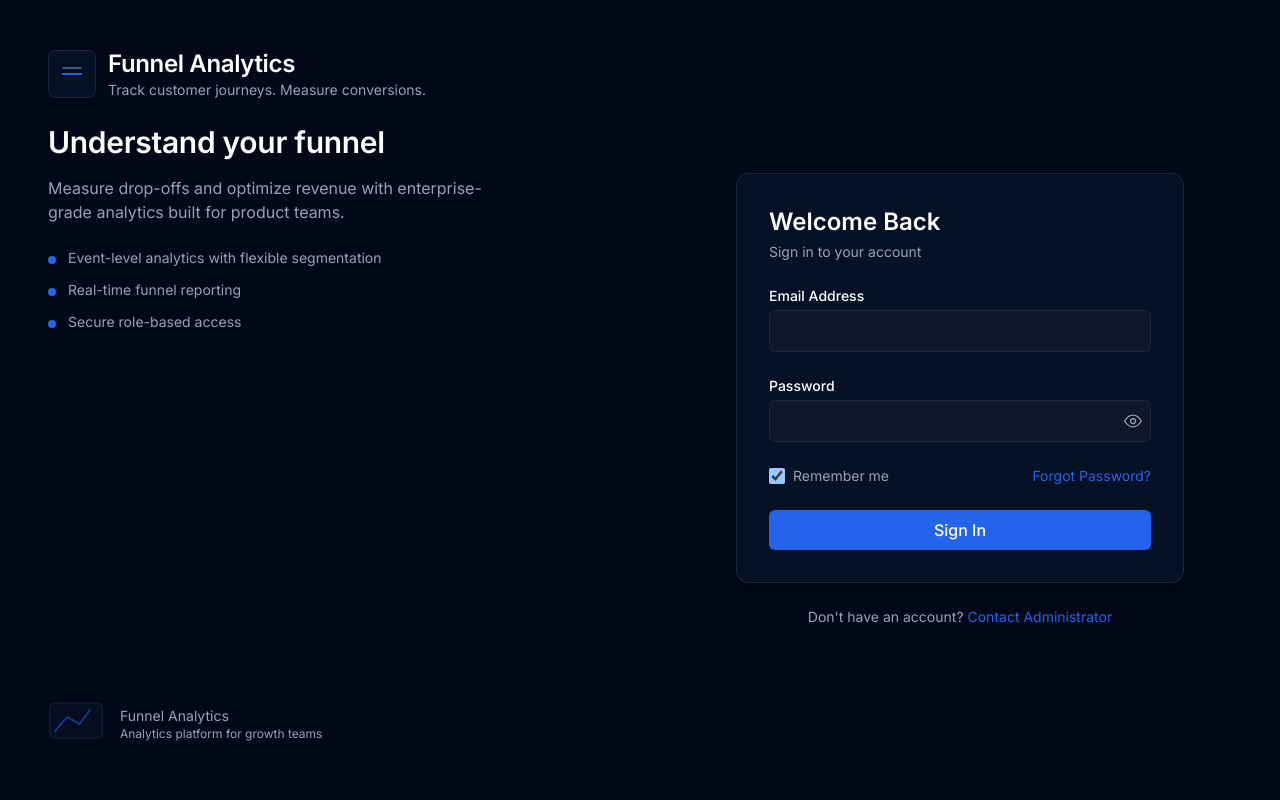
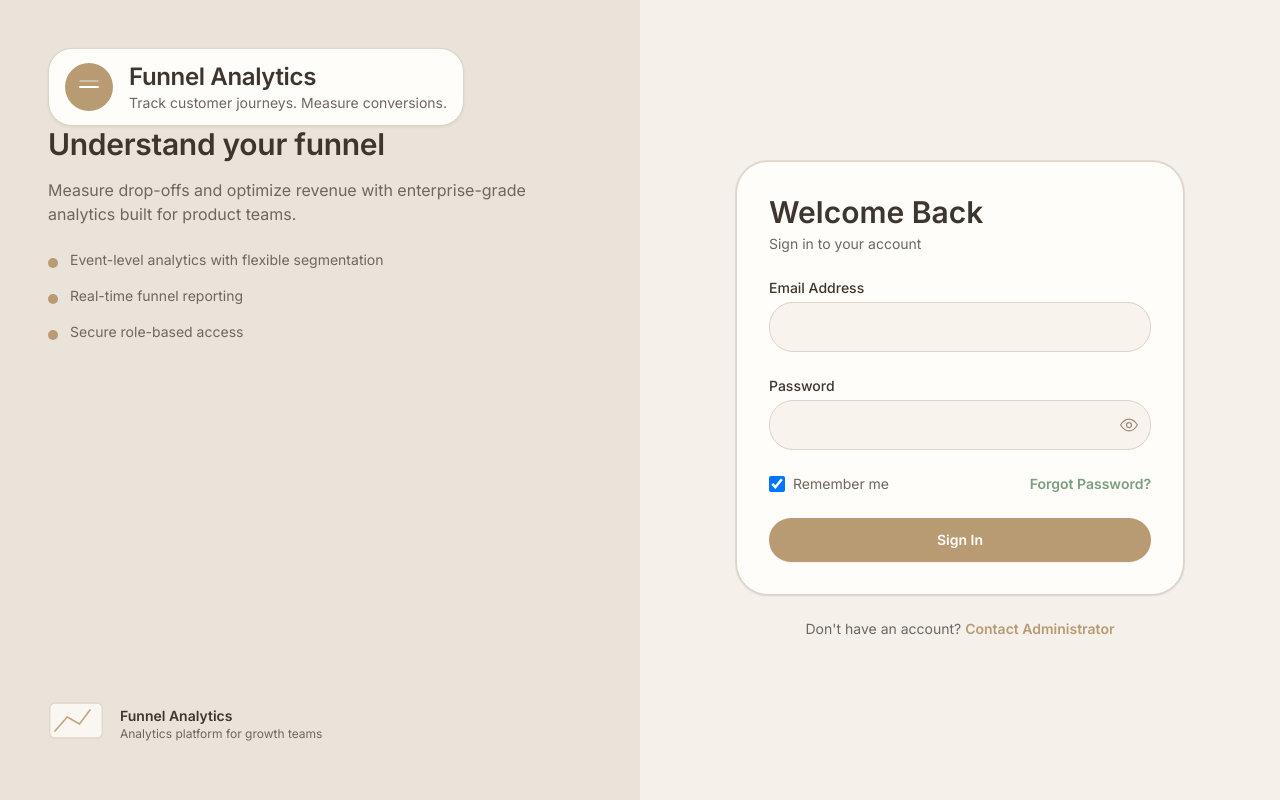
Before and after one commit to Ayush9049/customer-funnel, a React (Vite) app in the folder frontend/: page / in a window 1280 px wide. Built offline with nearby package versions, Linux system fonts and the light colour scheme; no server answers.

Commit message:
ui changes add

```diff
--- a/frontend/src/components/AuthLayout.tsx
+++ b/frontend/src/components/AuthLayout.tsx
@@ -6,61 +6,61 @@ type Props = {
 
 export default function AuthLayout({ children }: Props) {
   return (
-    <div className="min-h-screen flex bg-[#020817] text-white">
-      <div className="hidden md:flex w-1/2 p-12 flex-col justify-center gap-8 bg-gradient-to-b from-[#020817] to-[#020817]">
-        <div className="max-w-md">
-          <div className="flex items-center gap-3 mb-6">
-            <div className="w-12 h-12 rounded-lg bg-[#071126] flex items-center justify-center border border-[#1e293b]">
+    <div className="min-h-screen flex flex-col md:flex-row bg-[#F5F1EA] text-[#3E362E]">
+      <div className="hidden md:flex w-1/2 p-12 flex-col justify-center gap-10 bg-[#EAE3D9]">
+        <div className="max-w-lg">
+          <div className="inline-flex items-center gap-4 rounded-3xl bg-[#FFFDF9] border border-[#DDD3C6] px-4 py-3 shadow-soft">
+            <div className="w-12 h-12 rounded-3xl bg-[#B89B72] flex items-center justify-center text-white">
               <svg width="24" height="24" viewBox="0 0 24 24" fill="none" xmlns="http://www.w3.org/2000/svg">
-                <path d="M3 12h18" stroke="#2563eb" strokeWidth="2" strokeLinecap="round" strokeLinejoin="round" />
-                <path d="M3 6h18" stroke="#94a3b8" strokeWidth="1.2" strokeLinecap="round" strokeLinejoin="round" />
+                <path d="M3 12h18" stroke="currentColor" strokeWidth="2" strokeLinecap="round" strokeLinejoin="round" />
+                <path d="M3 6h18" stroke="rgba(255,255,255,0.7)" strokeWidth="1.2" strokeLinecap="round" strokeLinejoin="round" />
               </svg>
             </div>
             <div>
               <h1 className="text-2xl font-semibold">Funnel Analytics</h1>
-              <p className="text-sm text-[#94a3b8]">Track customer journeys. Measure conversions.</p>
+              <p className="text-sm text-[#6F665E]">Track customer journeys. Measure conversions.</p>
             </div>
           </div>
 
-          <h2 className="text-3xl font-semibold mb-4">Understand your funnel</h2>
-          <p className="text-[#94a3b8] mb-6">Measure drop-offs and optimize revenue with enterprise-grade analytics built for product teams.</p>
+          <h2 className="text-3xl font-semibold mb-4 text-[#3E362E]">Understand your funnel</h2>
+          <p className="text-[#6F665E] mb-6">Measure drop-offs and optimize revenue with enterprise-grade analytics built for product teams.</p>
 
-          <ul className="space-y-3 text-sm">
+          <ul className="space-y-4 text-sm">
             <li className="flex items-start gap-3">
-              <div className="w-2 h-2 rounded-full bg-[#2563eb] mt-2" />
-              <span className="text-[#94a3b8]">Event-level analytics with flexible segmentation</span>
+              <div className="w-2.5 h-2.5 rounded-full bg-[#B89B72] mt-2" />
+              <span className="text-[#6F665E]">Event-level analytics with flexible segmentation</span>
             </li>
             <li className="flex items-start gap-3">
-              <div className="w-2 h-2 rounded-full bg-[#2563eb] mt-2" />
-              <span className="text-[#94a3b8]">Real-time funnel reporting</span>
+              <div className="w-2.5 h-2.5 rounded-full bg-[#B89B72] mt-2" />
+              <span className="text-[#6F665E]">Real-time funnel reporting</span>
             </li>
             <li className="flex items-start gap-3">
-              <div className="w-2 h-2 rounded-full bg-[#2563eb] mt-2" />
-              <span className="text-[#94a3b8]">Secure role-based access</span>
+              <div className="w-2.5 h-2.5 rounded-full bg-[#B89B72] mt-2" />
+              <span className="text-[#6F665E]">Secure role-based access</span>
             </li>
           </ul>
         </div>
 
-        <div className="mt-auto flex items-center gap-4 text-sm text-[#94a3b8]">
-          <svg width="56" height="56" viewBox="0 0 64 64" fill="none" xmlns="http://www.w3.org/2000/svg" className="opacity-60">
-            <rect x="2" y="8" width="60" height="40" rx="6" stroke="#1e293b" strokeWidth="1.5" fill="#071126" />
-            <path d="M8 40L22 24L36 32L48 16" stroke="#2563eb" strokeWidth="2" strokeLinecap="round" strokeLinejoin="round" />
+        <div className="mt-auto flex items-center gap-4 text-sm text-[#6F665E]">
+          <svg width="56" height="56" viewBox="0 0 64 64" fill="none" xmlns="http://www.w3.org/2000/svg" className="opacity-80">
+            <rect x="2" y="8" width="60" height="40" rx="6" stroke="#DDD3C6" strokeWidth="1.5" fill="#FFFDF9" />
+            <path d="M8 40L22 24L36 32L48 16" stroke="#B89B72" strokeWidth="2" strokeLinecap="round" strokeLinejoin="round" />
           </svg>
           <div>
-            <div className="text-sm">Funnel Analytics</div>
-            <div className="text-xs text-[#94a3b8]">Analytics platform for growth teams</div>
+            <div className="text-sm font-semibold text-[#3E362E]">Funnel Analytics</div>
+            <div className="text-xs text-[#6F665E]">Analytics platform for growth teams</div>
           </div>
         </div>
       </div>
 
-      <div className="flex-1 flex items-center justify-center p-6">
+      <div className="flex-1 flex items-center justify-center px-6 py-10">
         <div className="w-full max-w-md">
-          <div className="bg-[#071126] border border-[#1e293b] rounded-xl shadow-md p-8">
+          <div className="bg-[#FFFDF9] border border-[#DDD3C6] rounded-[32px] shadow-soft p-8 ring-1 ring-[#DDD3C6]/70">
             {children}
           </div>
 
-          <div className="mt-6 text-center text-sm text-[#94a3b8]">
-            Don't have an account? <span className="text-[#2563eb]">Contact Administrator</span>
+          <div className="mt-6 text-center text-sm text-[#6F665E]">
+            Don't have an account? <span className="font-semibold text-[#B89B72]">Contact Administrator</span>
           </div>
         </div>
       </div>
--- a/frontend/src/components/LoginForm.tsx
+++ b/frontend/src/components/LoginForm.tsx
@@ -117,18 +117,18 @@ async function handleSubmit(e: React.FormEvent) {
   return (
     <form onSubmit={handleSubmit} className="space-y-6" aria-label="login form">
       <div>
-        <h3 className="text-2xl font-semibold">Welcome Back</h3>
-        <p className="mt-1 text-sm text-[#94a3b8]">Sign in to your account</p>
+        <h3 className="text-3xl font-semibold text-[#3E362E]">Welcome Back</h3>
+        <p className="mt-1 text-sm text-[#6F665E]">Sign in to your account</p>
       </div>
 
       {error && (
-        <div className="bg-[#111827] border border-[#1e293b] text-sm text-white p-3 rounded-md">
+        <div className="rounded-3xl border border-[#F1D2CB] bg-[#FBEFEA] px-4 py-3 text-sm text-[#8A4236]">
           {error}
         </div>
       )}
 
       <div>
-        <label htmlFor="email" className="block text-sm font-medium text-white">
+        <label htmlFor="email" className="block text-sm font-medium text-[#3E362E]">
           Email Address
         </label>
         <div className="mt-1">
@@ -139,16 +139,16 @@ async function handleSubmit(e: React.FormEvent) {
             autoComplete="email"
             value={email}
             onChange={(e) => setEmail(e.target.value)}
-            className="w-full rounded-md bg-[#0f172a] border border-[#1e293b] px-3 py-2 text-white placeholder:text-[#94a3b8] focus:outline-none focus:ring-2 focus:ring-[#2563eb] transition"
+            className="w-full rounded-3xl border border-[#DDD3C6] bg-[#F8F4ED] px-4 py-3 text-[#3E362E] placeholder:text-[#9B8F7E] focus:border-[#B89B72] focus:ring-2 focus:ring-[#B89B72]/20"
             aria-invalid={!!emailError}
             aria-describedby={emailError ? "email-error" : undefined}
           />
         </div>
-        {emailError && <p id="email-error" className="mt-1 text-sm text-[#ff7b7b]">{emailError}</p>}
+        {emailError && <p id="email-error" className="mt-1 text-sm text-[#B97A6A]">{emailError}</p>}
       </div>
 
       <div>
-        <label htmlFor="password" className="block text-sm font-medium text-white">
+        <label htmlFor="password" className="block text-sm font-medium text-[#3E362E]">
           Password
         </label>
         <div className="mt-1 relative">
@@ -159,7 +159,7 @@ async function handleSubmit(e: React.FormEvent) {
             autoComplete="current-password"
             value={password}
             onChange={(e) => setPassword(e.target.value)}
-            className="w-full rounded-md bg-[#0f172a] border border-[#1e293b] px-3 py-2 text-white placeholder:text-[#94a3b8] focus:outline-none focus:ring-2 focus:ring-[#2563eb] transition"
+            className="w-full rounded-3xl border border-[#DDD3C6] bg-[#F8F4ED] px-4 py-3 text-[#3E362E] placeholder:text-[#9B8F7E] focus:border-[#B89B72] focus:ring-2 focus:ring-[#B89B72]/20"
             aria-invalid={!!passwordError}
             aria-describedby={passwordError ? "password-error" : undefined}
           />
@@ -167,37 +167,37 @@ async function handleSubmit(e: React.FormEvent) {
           <button
             type="button"
             onClick={() => setShowPassword((s) => !s)}
-            className="absolute right-2 top-1/2 -translate-y-1/2 text-[#94a3b8]"
+            className="absolute right-3 top-1/2 -translate-y-1/2 text-[#9B8F7E]"
             aria-label={showPassword ? "Hide password" : "Show password"}
           >
             {showPassword ? (
               <svg width="20" height="20" viewBox="0 0 24 24" fill="none" xmlns="http://www.w3.org/2000/svg">
-                <path d="M3 3l18 18" stroke="#94a3b8" strokeWidth="2" strokeLinecap="round" strokeLinejoin="round" />
-                <path d="M10.58 10.58a3 3 0 104.24 4.24" stroke="#94a3b8" strokeWidth="2" strokeLinecap="round" strokeLinejoin="round" />
+                <path d="M3 3l18 18" stroke="#9B8F7E" strokeWidth="2" strokeLinecap="round" strokeLinejoin="round" />
+                <path d="M10.58 10.58a3 3 0 104.24 4.24" stroke="#9B8F7E" strokeWidth="2" strokeLinecap="round" strokeLinejoin="round" />
               </svg>
             ) : (
               <svg width="20" height="20" viewBox="0 0 24 24" fill="none" xmlns="http://www.w3.org/2000/svg">
-                <path d="M2 12s4-7 10-7 10 7 10 7-4 7-10 7S2 12 2 12z" stroke="#94a3b8" strokeWidth="1.5" strokeLinecap="round" strokeLinejoin="round" />
-                <circle cx="12" cy="12" r="3" stroke="#94a3b8" strokeWidth="1.5" />
+                <path d="M2 12s4-7 10-7 10 7 10 7-4 7-10 7S2 12 2 12z" stroke="#9B8F7E" strokeWidth="1.5" strokeLinecap="round" strokeLinejoin="round" />
+                <circle cx="12" cy="12" r="3" stroke="#9B8F7E" strokeWidth="1.5" />
               </svg>
             )}
           </button>
         </div>
-        {passwordError && <p id="password-error" className="mt-1 text-sm text-[#ff7b7b]">{passwordError}</p>}
+        {passwordError && <p id="password-error" className="mt-1 text-sm text-[#B97A6A]">{passwordError}</p>}
       </div>
 
       <div className="flex items-center justify-between">
-        <label className="flex items-center gap-2 text-sm text-[#94a3b8]">
+        <label className="flex items-center gap-2 text-sm text-[#6F665E]">
           <input
             type="checkbox"
             checked={remember}
             onChange={(e) => setRemember(e.target.checked)}
-            className="h-4 w-4 rounded bg-[#0f172a] border border-[#1e293b]"
+            className="h-4 w-4 rounded border border-[#DDD3C6] bg-[#FFFDF9] text-[#B89B72] focus:ring-[#B89B72]"
           />
           Remember me
         </label>
 
-        <a href="#" className="text-sm text-[#2563eb]">
+        <a href="#" className="text-sm font-semibold text-[#7A9E7E] hover:text-[#5B7B61]">
           Forgot Password?
         </a>
       </div>
@@ -206,7 +206,7 @@ async function handleSubmit(e: React.FormEvent) {
         <button
           type="submit"
           disabled={loading}
-          className="w-full inline-flex items-center justify-center gap-2 rounded-md bg-[#2563eb] px-4 py-2 text-white font-medium hover:brightness-95 disabled:opacity-60"
+          className="w-full inline-flex items-center justify-center gap-2 rounded-3xl bg-[#B89B72] px-4 py-3 text-sm font-semibold text-white shadow-button hover:bg-[#A88A61] disabled:opacity-60"
         >
           {loading && (
             <svg className="animate-spin -ml-1 mr-2 h-5 w-5 text-white" xmlns="http://www.w3.org/2000/svg" fill="none" viewBox="0 0 24 24">
--- a/frontend/src/index.css
+++ b/frontend/src/index.css
@@ -5,9 +5,10 @@
 @tailwind utilities;
 
 :root {
-  color-scheme: dark;
+  color-scheme: light;
   font-family: 'Inter', system-ui, -apple-system, BlinkMacSystemFont, 'Segoe UI', sans-serif;
-  background-color: #000000;
+  background-color: #F5F1EA;
+  color: #3E362E;
 }
 
 html,
@@ -18,8 +19,8 @@ body,
 
 body {
   margin: 0;
-  background-color: #000000;
-  color: #F8FAFC;
+  background-color: #F5F1EA;
+  color: #3E362E;
   -webkit-font-smoothing: antialiased;
   -moz-osx-font-smoothing: grayscale;
 }
@@ -28,7 +29,6 @@ body {
   box-sizing: border-box;
 }
 
-/* Professional typography enhancements */
 h1 {
   letter-spacing: -0.015em;
 }
@@ -37,37 +37,38 @@ h2 {
   letter-spacing: -0.01em;
 }
 
-/* Input and select styling enhancements */
 input,
-select {
+select,
+textarea,
+button {
   transition: all 0.2s ease;
 }
 
 input:focus,
-select:focus {
+select:focus,
+textarea:focus,
+button:focus {
   outline: none;
 }
 
-/* Smooth button transitions */
 button {
-  transition: all 0.2s ease;
+  cursor: pointer;
 }
 
-/* Scrollbar styling */
 ::-webkit-scrollbar {
-  width: 8px;
-  height: 8px;
+  width: 10px;
+  height: 10px;
 }
 
 ::-webkit-scrollbar-track {
-  background: transparent;
+  background: #EAE3D9;
 }
 
 ::-webkit-scrollbar-thumb {
-  background: #d1d5db;
-  border-radius: 4px;
+  background: #DDD3C6;
+  border-radius: 9999px;
 }
 
 ::-webkit-scrollbar-thumb:hover {
-  background: #9ca3af;
+  background: #B89B72;
 }
```
Also changed, not shown: frontend/src/components/EventTable.tsx (+30 -30 lines), frontend/src/components/FunnelChart.tsx (+21 -29 lines), frontend/src/components/ModularFunnelWidget.tsx (+27 -33 lines), frontend/src/components/StatsCards.tsx (+4 -3 lines), frontend/src/pages/Dashboard.tsx (+42 -40 lines), frontend/src/services/api.ts (+46 -64 lines). Lines whose indentation alone changed are shown as unchanged.
